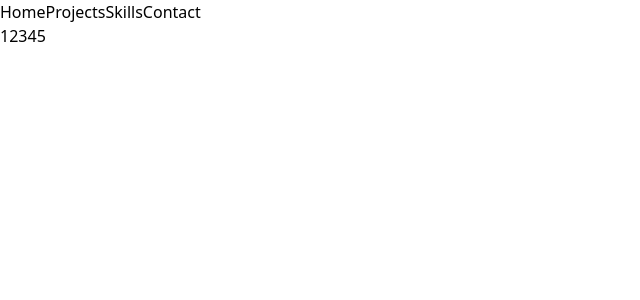
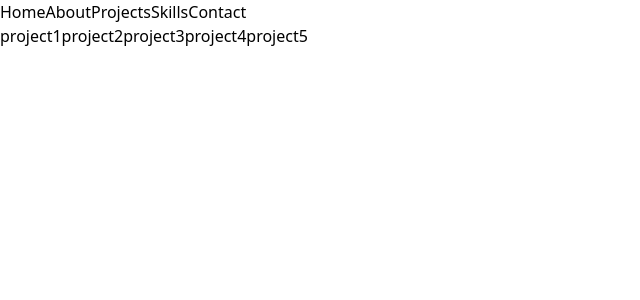
Before and after one commit to Nikolozi2004/Personal-Portfolio, a React (Vite) app: page /projects in a window 1280 px wide. Shown: the top 300 px of the page, without its empty margins (0-640 px from the left). Built offline with nearby package versions, Linux system fonts and the light colour scheme.

Commit message:
added navlink and organized structure little bit

```diff
--- a/src/Nav.jsx
+++ b/src/Nav.jsx
@@ -1,18 +1,23 @@
-import { Link, NavLink, Outlet } from "react-router-dom"
+import { Fragment } from "react"
+import { NavLink, Outlet } from "react-router-dom"
 
 
 function Nav() {
-  const pages = ['Home', 'Projects', 'Skills', 'Contact', ]
+  const pages = ['Home', 'About', 'Projects', 'Skills', 'Contact',]
   return (
-    <NavLink>
+    <Fragment>
+      <div className="">
         {pages.map((page) => (
-            <Link key={page} to={`/${page}`}>
-                {page}
-            </Link>
+          <NavLink
+          className={({ isActive }) => { return isActive ? 'text-blue-600' : '' }}
+          key={page}
+          to={`/${page}`}>
+            {page}
+          </NavLink>
         ))}
-        <Outlet />
-    </NavLink>
-
+      </div>
+      <Outlet />
+    </Fragment>
   )
 }
 
--- a/src/components/Project.jsx
+++ /dev/null
@@ -1,15 +0,0 @@
-import React from 'react'
-import { useParams } from 'react-router-dom'
-
-export const Project = () => {
-    const params = useParams();
-    return (
-        <div>Project {params.projectId}
-
-        hello?
-
-
-
-        </div>
-    )
-}
--- /dev/null
+++ b/src/components/Project1.jsx
@@ -0,0 +1,7 @@
+import React from 'react'
+
+export const Project1 = () => {
+  return (
+    <div>Project1NIGEEEEEEEEEER</div>
+  )
+}
--- a/src/components/Projects.jsx
+++ b/src/pages/Projects.jsx
@@ -1,7 +1,7 @@
 import React from 'react'
-import { Link, Outlet } from 'react-router-dom'
+import { Link } from 'react-router-dom'
 export const Projects = () => {
-    const projects = [1, 2, 3, 4, 5]
+    const projects = ['project1', 'project2', 'project3', 'project4', 'project5']
 
 
     return (
@@ -11,7 +11,6 @@ export const Projects = () => {
                     {project}
                 </Link>
             ))}
-            <Outlet />
         </div>
     )
 }
```
Also changed, not shown: src/main.jsx (+20 -5 lines), src/pages/About.jsx (renamed from src/components/About.jsx), src/pages/Contact.jsx (renamed from src/components/Contact.jsx), src/pages/Home.jsx (renamed from src/components/Home.jsx), src/pages/Skills.jsx (renamed from src/components/Skills.jsx).
